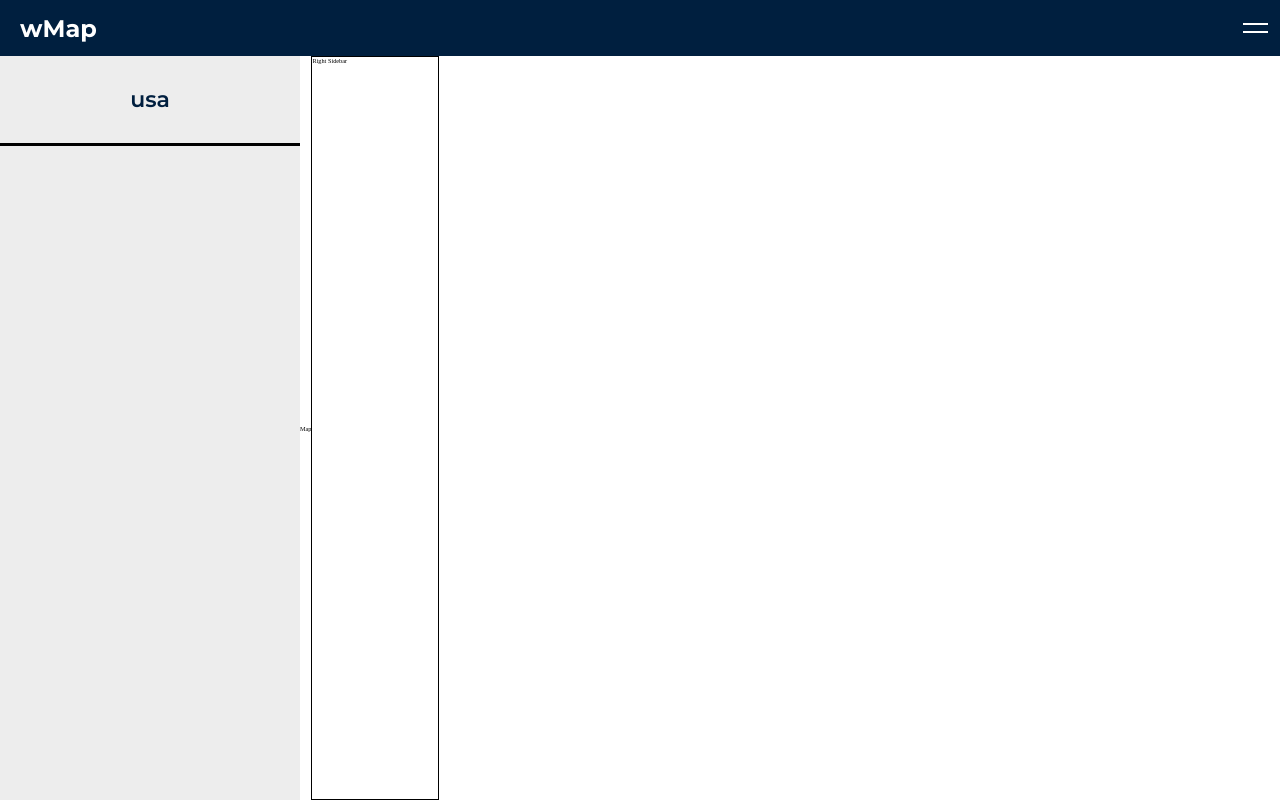
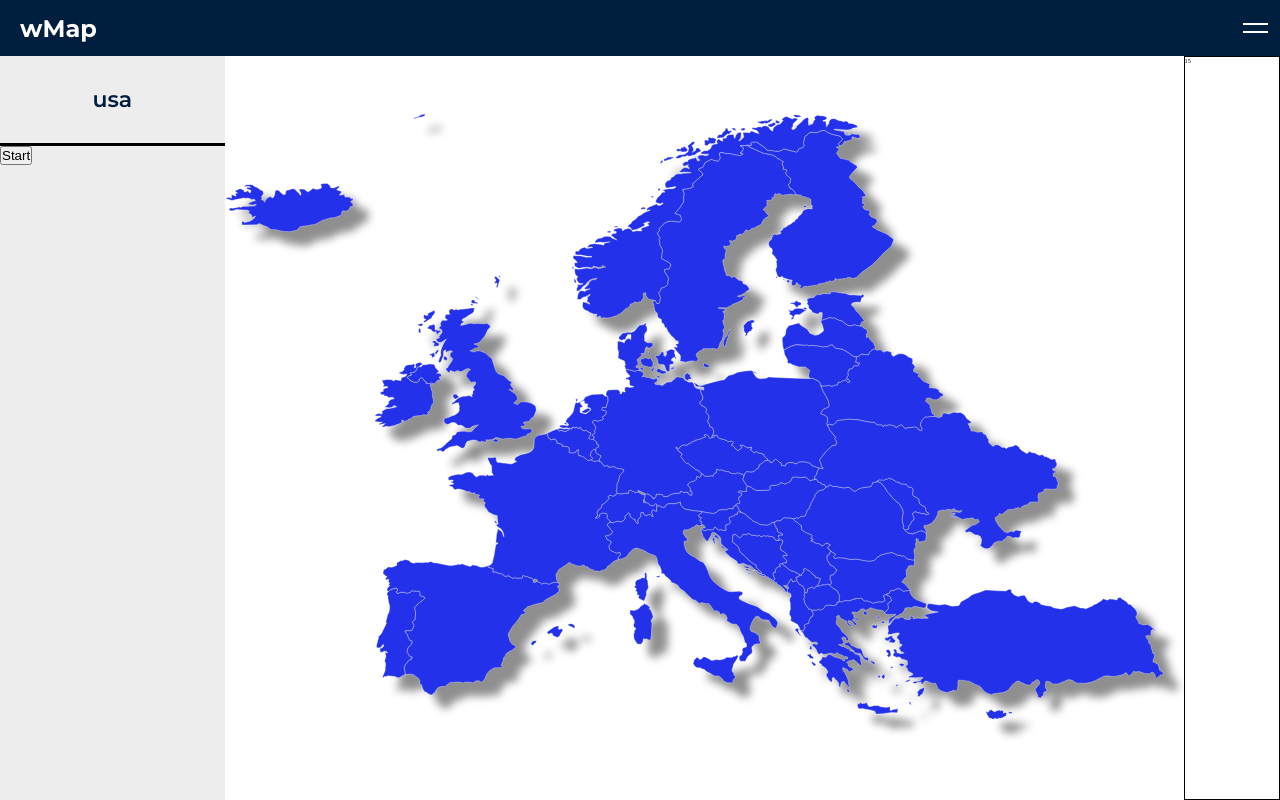
Before and after one commit to jakubwas/WMap, a React (Create React App) app: page /map/usa in a window 1280 px wide. Built offline with nearby package versions, Linux system fonts and the light colour scheme.

Commit message:
refactor: :recycle: App Logic #1

```diff
--- a/src/components/EuropeMapSVG.tsx
+++ b/src/components/EuropeMapSVG.tsx
@@ -1,7 +1,16 @@
+/* eslint-disable @typescript-eslint/no-explicit-any */
 import React from "react";
 
 const EuropeMapSVG = () => (
-  <svg width="100%" height="100%" viewBox="0 0 855 562" fill="none">
+  <svg
+    width="100%"
+    height="100%"
+    viewBox="0 0 855 562"
+    fill="none"
+    onClick={(e: any) => {
+      console.log(e.target.id);
+    }}
+  >
     <g id="europe" filter="url(#filter0_d)">
       <path
         id="Albania"
--- a/src/components/LeftSidebar.tsx
+++ b/src/components/LeftSidebar.tsx
@@ -3,7 +3,7 @@ import styled from "styled-components";
 import { useSelector, useDispatch } from "react-redux";
 import { RootState } from "../store";
 import { generateQuiz } from "../utils/generateQuiz";
-import { setGeneratedQuizAction } from "../store/actions";
+import { setGeneratedQuizAction, setStartGameAction } from "../store/actions";
 
 const StyledLeftSidebarContainer = styled.div`
   width: 30rem;
@@ -31,9 +31,16 @@ const LeftSidebar = () => {
     dispatch(setGeneratedQuizAction(quiz));
   }, [currentMode, dispatch]);
 
+  const startGameHandler = () => {
+    dispatch(setStartGameAction());
+  };
+
   return (
     <StyledLeftSidebarContainer>
       <StyledSideNote>{currentMode}</StyledSideNote>
+      <button type="submit" onClick={startGameHandler}>
+        Start
+      </button>
     </StyledLeftSidebarContainer>
   );
 };
--- a/src/components/Map.tsx
+++ b/src/components/Map.tsx
@@ -1,5 +1,30 @@
 import React from "react";
+import { useSelector } from "react-redux";
+import styled from "styled-components";
+import { RootState } from "../store";
+import EuropeMapSVG from "./EuropeMapSVG";
 
-const Map = () => <div>Map</div>;
+const StyledMapContainer = styled.div<{ isActive: boolean }>`
+  height: 100%;
+  position: relative;
+  width: 100%;
+  display: flex;
+  align-items: center;
+  justify-content: center;
+  flex-direction: column;
+  pointer-events: ${(props) => (props.isActive ? "all" : "none")};
+`;
+
+const Map = () => {
+  const isActive = useSelector(
+    (state: RootState) => state.currentGame.isActive,
+  );
+
+  return (
+    <StyledMapContainer isActive={isActive}>
+      <EuropeMapSVG />
+    </StyledMapContainer>
+  );
+};
 
 export default Map;
--- a/src/components/RightSidebar.tsx
+++ b/src/components/RightSidebar.tsx
@@ -1,5 +1,6 @@
 import React from "react";
 import styled from "styled-components";
+import Timer from "./Timer";
 
 const StyledRightSidebarContainer = styled.div`
   width: 10vw;
@@ -8,7 +9,9 @@ const StyledRightSidebarContainer = styled.div`
 `;
 
 const RightSidebar = () => (
-  <StyledRightSidebarContainer>Right Sidebar</StyledRightSidebarContainer>
+  <StyledRightSidebarContainer>
+    <Timer />
+  </StyledRightSidebarContainer>
 );
 
 export default RightSidebar;
--- a/src/components/SelectedMode.tsx
+++ b/src/components/SelectedMode.tsx
@@ -1,4 +1,4 @@
-import React, { useEffect } from "react";
+import React, { useEffect, useState } from "react";
 import { useParams, useHistory } from "react-router-dom";
 import { useDispatch } from "react-redux";
 import { MODES } from "../data/Modes";
--- /dev/null
+++ b/src/components/Timer.tsx
@@ -0,0 +1,29 @@
+/* eslint-disable consistent-return */
+/* eslint-disable @typescript-eslint/no-shadow */
+import React, { useEffect, useState } from "react";
+import { useSelector } from "react-redux";
+import { RootState } from "../store";
+
+const Timer = () => {
+  const isActive = useSelector(
+    (state: RootState) => state.currentGame.isActive,
+  );
+  const currentRound = useSelector(
+    (state: RootState) => state.currentGame.round,
+  );
+  const [seconds, setSeconds] = useState(15);
+
+  useEffect(() => {
+    if (isActive) {
+      const interval = setInterval(() => {
+        setSeconds((seconds) => seconds - 1);
+      }, 1000);
+
+      return () => clearInterval(interval);
+    }
+  }, [isActive, currentRound]);
+
+  return <div>{seconds}</div>;
+};
+
+export default Timer;
--- a/src/store/actions.ts
+++ b/src/store/actions.ts
@@ -10,3 +10,12 @@ export const setGeneratedQuizAction = (quiz: any) => ({
   type: types.SET_GENERATED_QUIZ,
   payload: quiz,
 });
+
+export const setCurrentRoundAction = (round: number) => ({
+  type: types.SET_CURRENT_ROUND,
+  payload: round,
+});
+
+export const setStartGameAction = () => ({
+  type: types.SET_START_GAME,
+});
--- a/src/store/reducers.ts
+++ b/src/store/reducers.ts
@@ -12,7 +12,9 @@ const currentMode = (state = null, action: any) => {
 };
 
 const currentGameInitState = {
+  isActive: false,
   generatedQuiz: null,
+  round: -1,
 };
 const currentGame = (state = currentGameInitState, action: any) => {
   switch (action.type) {
@@ -21,6 +23,17 @@ const currentGame = (state = currentGameInitState, action: any) => {
         ...state,
         generatedQuiz: action.payload,
       };
+    case types.SET_CURRENT_ROUND:
+      return {
+        ...state,
+        round: action.payload.round,
+      };
+    case types.SET_START_GAME:
+      return {
+        ...state,
+        isActive: true,
+        round: 0,
+      };
     default:
       return state;
   }
--- a/src/store/types.ts
+++ b/src/store/types.ts
@@ -1,2 +1,4 @@
 export const SET_MODE = "SET_MODE";
 export const SET_GENERATED_QUIZ = "SET_GENERATED_QUIZ";
+export const SET_CURRENT_ROUND = "SET_CURRENT_ROUND";
+export const SET_START_GAME = "SET_START_GAME";
```
